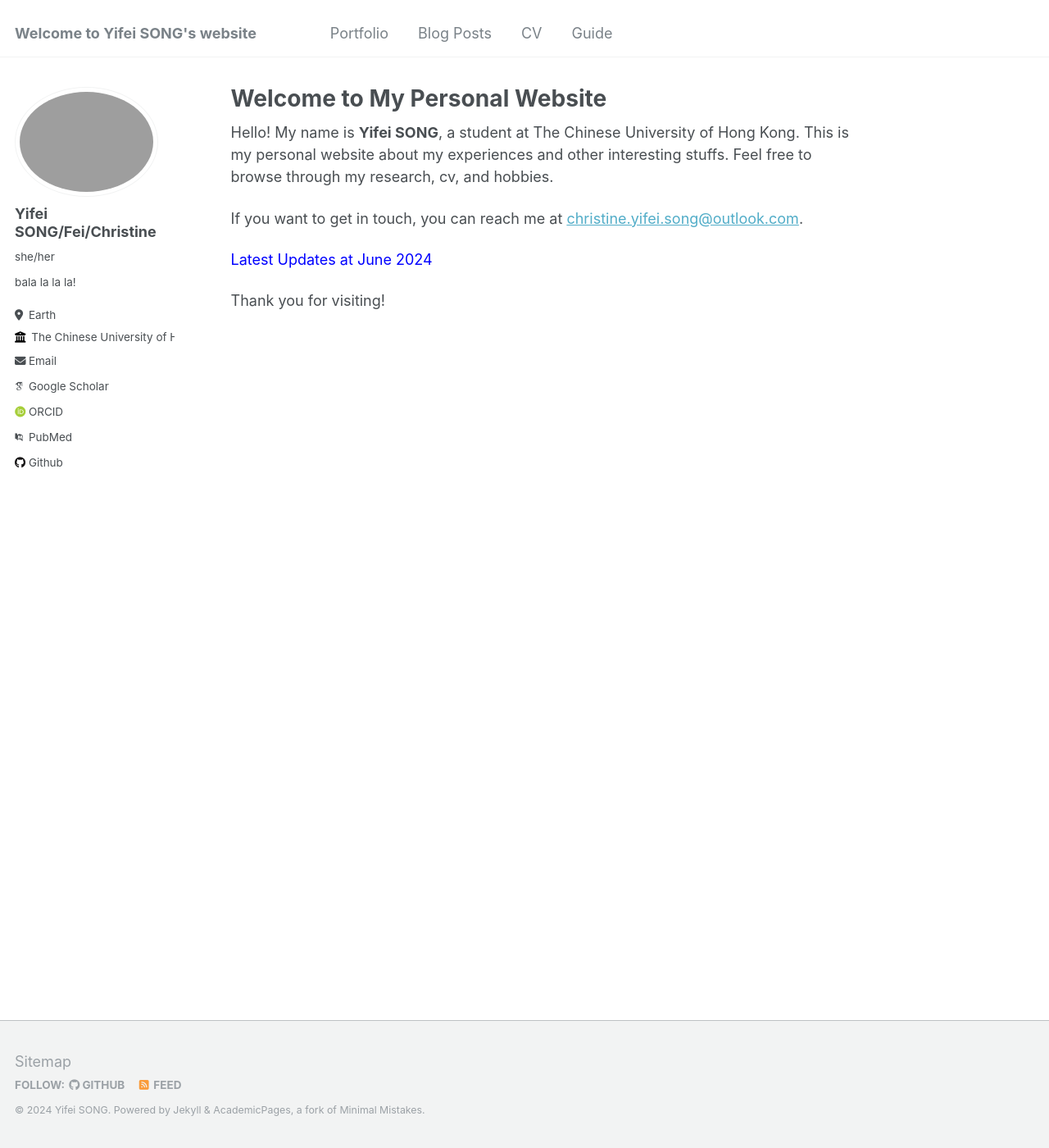
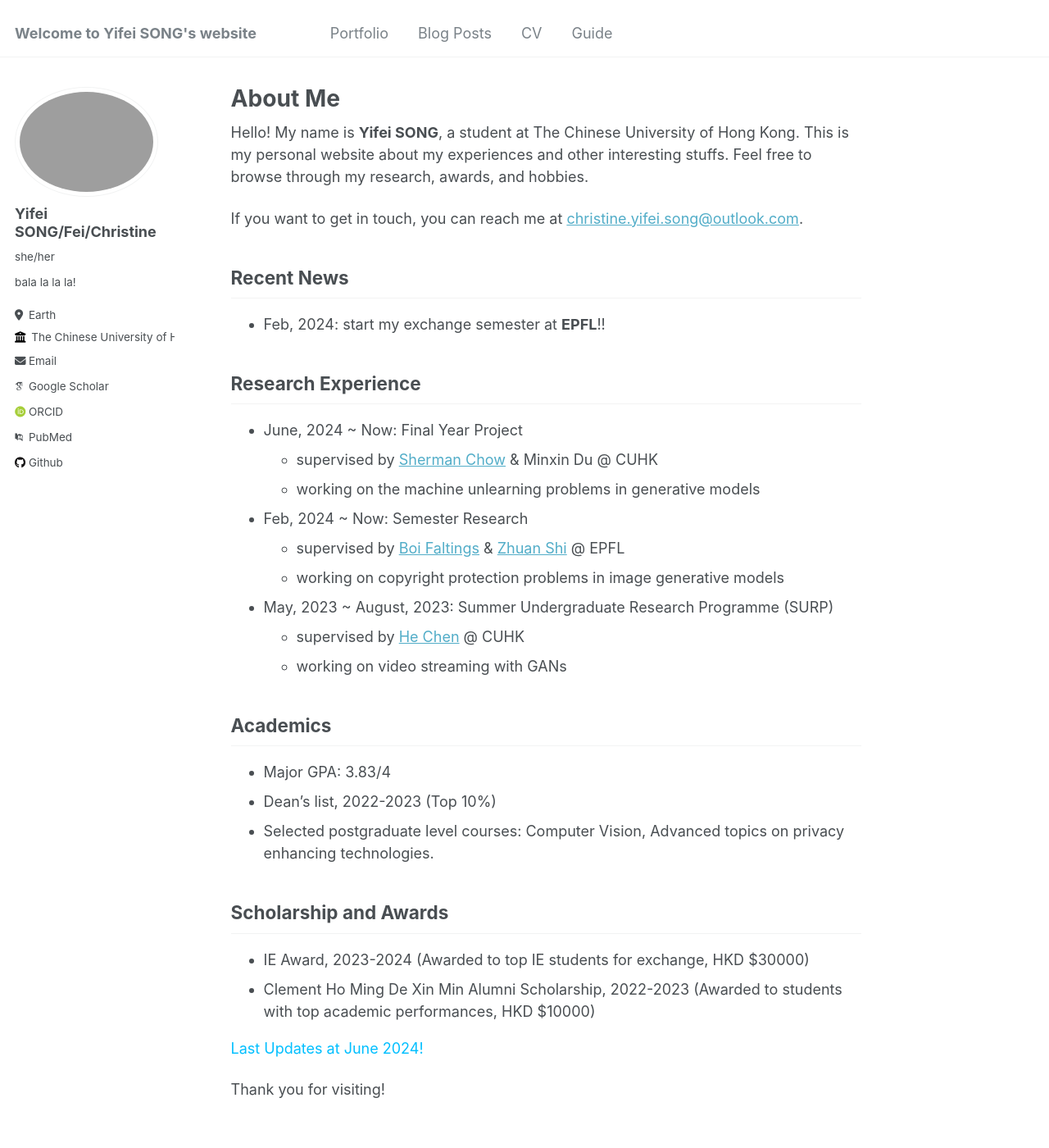
Before and after one commit to HiFei4869/HiFei4869.github.io, a Jekyll site: the page built from _pages/about.md, in a window 1280 px wide and 1400 px high. Shown: the whole window at 82% size. Built offline with Jekyll 4.4.1, drawn with Linux system fonts in a browser that asks for light colours; some web fonts are replaced.

Commit message:
Update about.md

```diff
--- a/_pages/about.md
+++ b/_pages/about.md
@@ -1,6 +1,6 @@
 ---
 permalink: /
-title: "Welcome to My Personal Website"
+title: "About Me"
 author_profile: true
 redirect_from:
   - /about/
@@ -9,10 +9,39 @@ redirect_from:
 
 
 Hello! My name is **Yifei SONG**, a student at The Chinese University of Hong Kong. This is my personal website about my experiences and other interesting stuffs.
-Feel free to browse through my research, cv, and hobbies.
+Feel free to browse through my research, awards, and hobbies.
 
 If you want to get in touch, you can reach me at [christine.yifei.song@outlook.com](mailto:christine.yifei.song@outlook.com).
 
-<span style="color:blue">Latest Updates at June 2024</span>
+## Recent News
+ - Feb, 2024: start my exchange semester at **EPFL**!!
+
+
+## Research Experience
+ - June, 2024 ~ Now: Final Year Project
+   - supervised by [Sherman Chow](https://www.ie.cuhk.edu.hk/faculty/chow-sze-ming-sherman/) & Minxin Du @ CUHK
+   - working on the machine unlearning problems in generative models
+ - Feb, 2024 ~ Now: Semester Research
+   - supervised by [Boi Faltings](https://people.epfl.ch/boi.faltings?lang=en) & [Zhuan Shi](https://people.epfl.ch/zhuan.shi/?lang=en) @ EPFL
+   - working on copyright protection problems in image generative models
+ - May, 2023 ~ August, 2023: Summer Undergraduate Research Programme (SURP)
+   - supervised by [He Chen](https://www.ie.cuhk.edu.hk/faculty/chen-he-henry/) @ CUHK
+   - working on video streaming with GANs
+
+
+## Academics
+ - Major GPA: 3.83/4
+ - Dean's list, 2022-2023 (Top 10%)
+ - Selected postgraduate level courses: Computer Vision, Advanced topics on privacy enhancing technologies.
+
+
+## Scholarship and Awards
+ - IE Award, 2023-2024 (Awarded to top IE students for exchange, HKD $30000)
+ - Clement Ho Ming De Xin Min Alumni Scholarship, 2022-2023 (Awarded to students with top academic performances, HKD $10000)
+
+
+<span style="color:DeepSkyBlue">Last Updates at June 2024!</span>
+
+
 
 Thank you for visiting!
```
